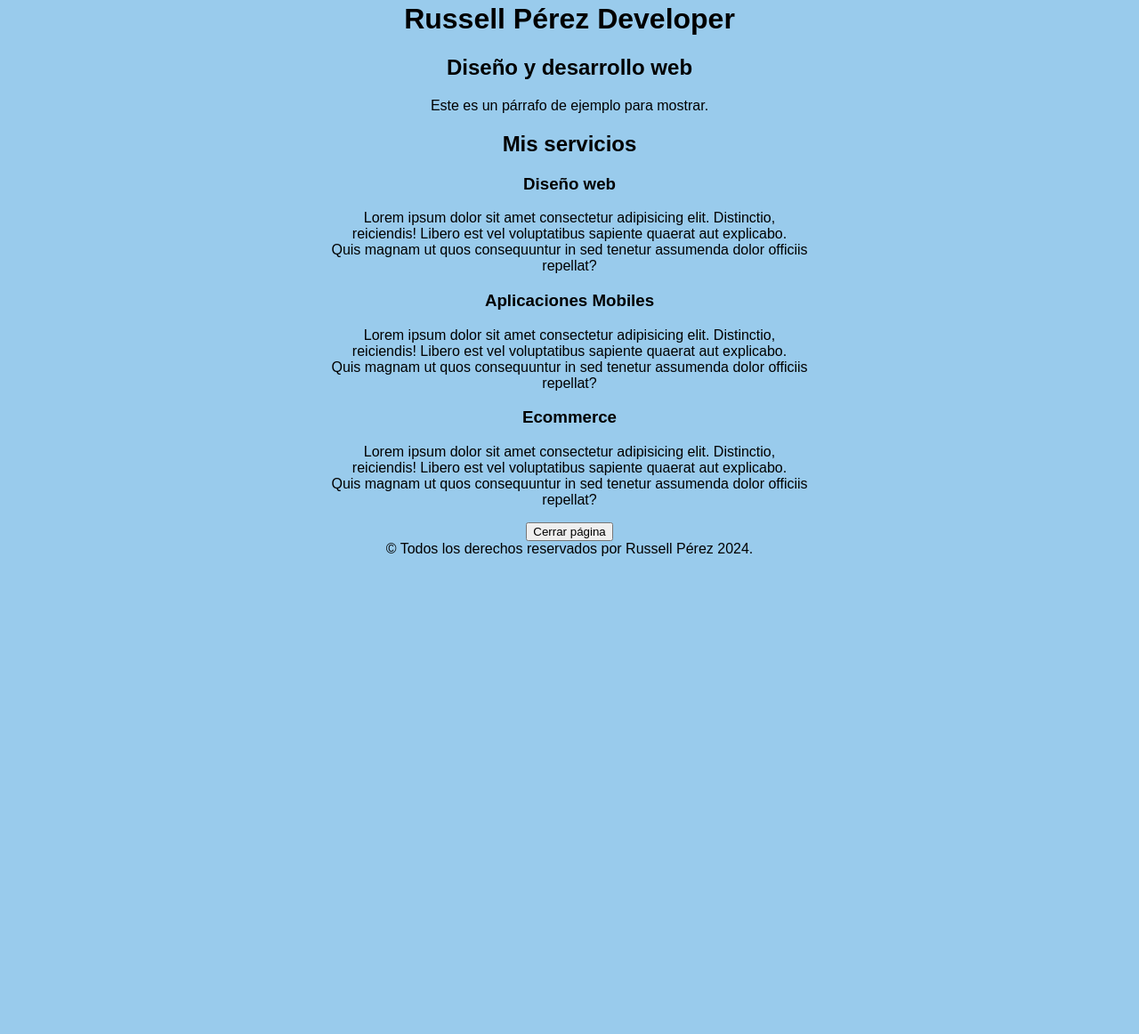
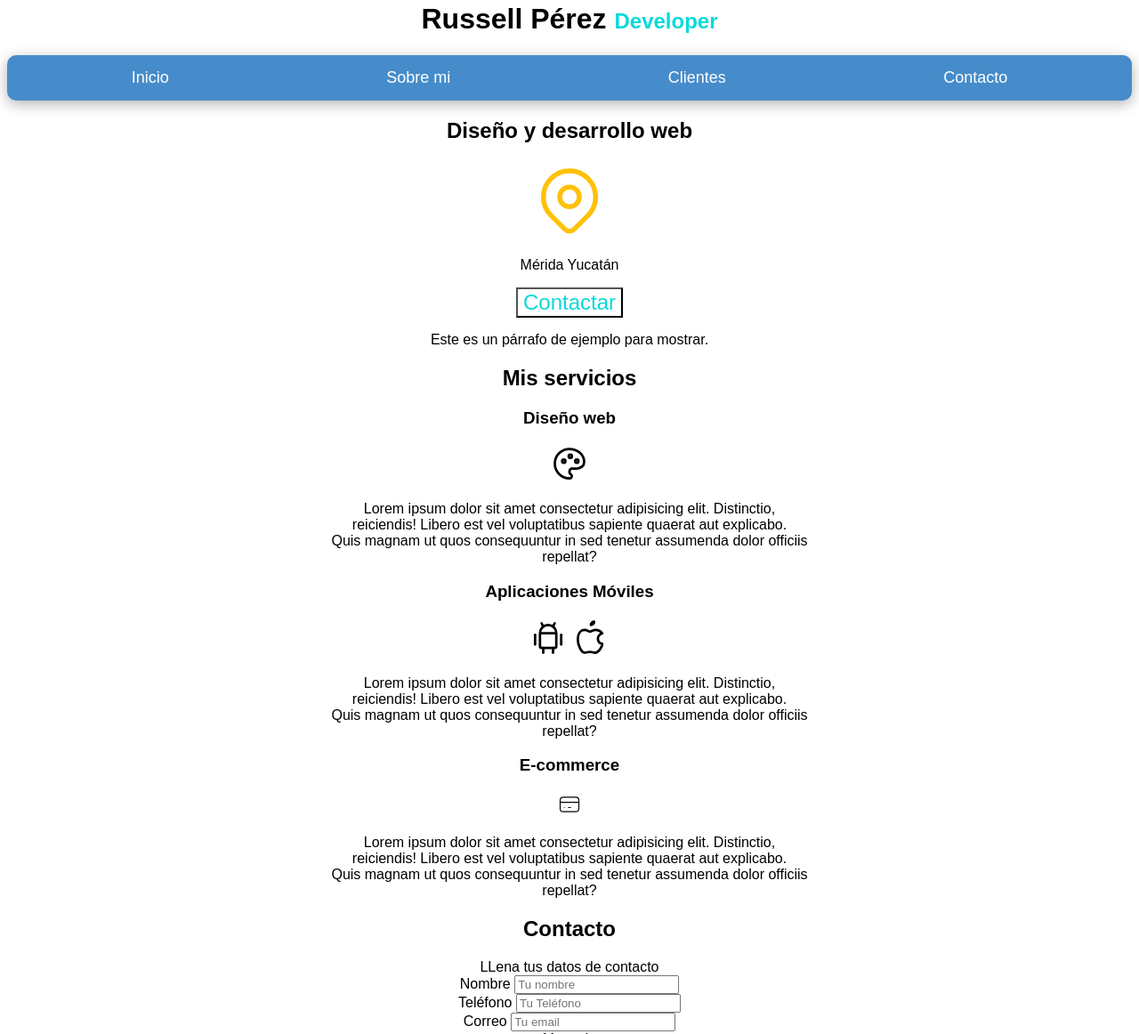
Before and after one commit to B4sal/DeveloperPage, a plain HTML site: page index.html in a window 1280 px wide. Shown: the part 18-1180 px from the top of the page at 89% size. Before the commit the page ends 800 px from the top, so only its background shows below. Drawn offline with Linux system fonts and the light colour scheme.

Commit message:
formulario agregado

```diff
--- /dev/null
+++ b/css/styles.css
@@ -0,0 +1,68 @@
+/* titulo russell perez dev */
+.titulo {
+    text-align: center;
+}
+
+.noc {
+    color: rgb(10, 217, 217);
+    font-size: 1.5rem;
+}
+
+.contactar
+{
+    text-align: center;
+    font-size: 1.5rem;
+    color: rgb(10, 217, 217);
+    background-color: white;
+}
+/* titulos pagina */
+h2 {
+    text-align: center;
+}
+/*subtitulos de mi pagina de servivios xd*/
+h3 {
+    text-align: cenrter;
+}
+
+/* textos */
+p {
+    text-align: center;
+}
+
+body {
+    font-family: Arial, sans-serif;
+    background-color: rgb(255, 255, 255);
+
+    text-align: center;
+}
+
+.container {
+    text-align: center;
+}
+
+nav {
+    text-align: center;
+    background-color: rgba(24, 112, 189, 0.8);
+    padding: 15px;
+    width: auto;
+    margin: 20px auto;
+    box-shadow: 0 4px 15px rgba(0, 0, 0, 0.3);
+    border-radius: 10px;
+    transition: background-color 0.3s ease, box-shadow 0.3s ease;
+}
+
+nav:hover {
+    background-color: rgba(24, 112, 189, 1);
+}
+
+nav a {
+    color: white;
+    text-decoration: none;
+    margin: 0 120px;
+    font-size: 18px;
+    transition: color 0.3s ease;
+}
+
+nav a:hover {
+    color: #ffeb3b;
+}
--- a/index.html
+++ b/index.html
@@ -1,53 +1,215 @@
 <!DOCTYPE html>
 <html lang="es">
   <head>
-    <meta charset="UTF-8">
-    <meta name="viewport" content="width=device-width, initial-scale=1.0">
+    <meta charset="UTF-8" />
+    <meta name="viewport" content="width=device-width, initial-scale=1.0" />
     <title>Developer Page</title>
-    <link rel="stylesheet" href="styles.css">
-    <link rel="icon" type="image/png" sizes="16x16" href="https://cdn.icon-icons.com/icons2/2787/PNG/512/black_cat_icon_177458.png"/>    <script>
+    <link rel="stylesheet" href="css/styles.css" />
+    <link
+      rel="icon"
+      type="image/png"
+      sizes="16x16"
+      href="https://cdn.icon-icons.com/icons2/2787/PNG/512/black_cat_icon_177458.png"
+    />
+    <script>
       function cerrarPagina() {
         window.close();
       }
     </script>
   </head>
   <body>
+    <header>
+      <h1 class="titulo">Russell Pérez <span class="noc"> Developer</span></h1>
+    </header>
+    <!-- comentarios  -->
+    <nav>
+      <a href="#">Inicio</a>
+      <a href="#">Sobre mi</a>
+      <a href="#">Clientes</a>
+      <a href="#">Contacto</a>
+    </nav>
+    <section>
+      <h2>Diseño y desarrollo web</h2>
+      <svg
+        xmlns="http://www.w3.org/2000/svg"
+        class="icon icon-tabler icon-tabler-map-pin"
+        width="88"
+        height="88"
+        viewBox="0 0 24 24"
+        stroke-width="1.5"
+        stroke="#ffc107"
+        fill="none"
+        stroke-linecap="round"
+        stroke-linejoin="round"
+      >
+        <path stroke="none" d="M0 0h24v24H0z" fill="none" />
+        <path d="M9 11a3 3 0 1 0 6 0a3 3 0 0 0 -6 0" />
+        <path
+          d="M17.657 16.657l-4.243 4.243a2 2 0 0 1 -2.827 0l-4.244 -4.243a8 8 0 1 1 11.314 0z"
+        />
+      </svg>
+      <p>Mérida Yucatán</p>
+      <button class ="contactar" onclick="cerrarPagina()">Contactar</button>
+
+    </section>
     <div class="container">
-        <h1>Russell Pérez Developer</h1>
-        <h2>Diseño y desarrollo web</h2>
       <p>Este es un párrafo de ejemplo para mostrar.</p>
       <h2>Mis servicios</h2>
       <section class="servicios">
-            <div class="servicio">
+        <section class="servicio">
           <h3>Diseño web</h3>
+          <svg
+            xmlns="http://www.w3.org/2000/svg"
+            class="icon icon-tabler icon-tabler-palette"
+            width="44"
+            height="44"
+            viewBox="0 0 24 24"
+            stroke-width="1.5"
+            stroke="#000000"
+            fill="none"
+            stroke-linecap="round"
+            stroke-linejoin="round"
+          >
+            <path stroke="none" d="M0 0h24v24H0z" fill="none" />
+            <path
+              d="M12 21a9 9 0 0 1 0 -18c4.97 0 9 3.582 9 8c0 1.06 -.474 2.078 -1.318 2.828c-.844 .75 -1.989 1.172 -3.182 1.172h-2.5a2 2 0 0 0 -1 3.75a1.3 1.3 0 0 1 -1 2.25"
+            />
+            <path d="M8.5 10.5m-1 0a1 1 0 1 0 2 0a1 1 0 1 0 -2 0" />
+            <path d="M12.5 7.5m-1 0a1 1 0 1 0 2 0a1 1 0 1 0 -2 0" />
+            <path d="M16.5 10.5m-1 0a1 1 0 1 0 2 0a1 1 0 1 0 -2 0" />
+          </svg>
           <p>
-                    Lorem ipsum dolor sit amet consectetur adipisicing elit. Distinctio, <br>
-                    reiciendis! Libero est vel voluptatibus sapiente quaerat aut explicabo.<br>
-                    Quis magnam ut quos consequuntur in sed tenetur assumenda dolor officiis<br>
-                    repellat?<br>
+            Lorem ipsum dolor sit amet consectetur adipisicing elit. Distinctio,
+            <br />
+            reiciendis! Libero est vel voluptatibus sapiente quaerat aut
+            explicabo.<br />
+            Quis magnam ut quos consequuntur in sed tenetur assumenda dolor
+            officiis<br />
+            repellat?<br />
           </p>
+        </section>
+        <section class="servicio">
+          <h3>Aplicaciones Móviles</h3>
+          <svg
+            xmlns="http://www.w3.org/2000/svg"
+            class="icon icon-tabler icon-tabler-brand-android"
+            width="44"
+            height="44"
+            viewBox="0 0 24 24"
+            stroke-width="1.5"
+            stroke="#000000"
+            fill="none"
+            stroke-linecap="round"
+            stroke-linejoin="round"
+          >
+            <path stroke="none" d="M0 0h24v24H0z" fill="none" />
+            <path d="M4 10l0 6" />
+            <path d="M20 10l0 6" />
+            <path
+              d="M7 9h10v8a1 1 0 0 1 -1 1h-8a1 1 0 0 1 -1 -1v-8a5 5 0 0 1 10 0"
+            />
+            <path d="M8 3l1 2" />
+            <path d="M16 3l-1 2" />
+            <path d="M9 18l0 3" />
+            <path d="M15 18l0 3" />
+          </svg>
+          <svg
+            xmlns="http://www.w3.org/2000/svg"
+            class="icon icon-tabler icon-tabler-brand-apple"
+            width="44"
+            height="44"
+            viewBox="0 0 24 24"
+            stroke-width="1.5"
+            stroke="#000000"
+            fill="none"
+            stroke-linecap="round"
+            stroke-linejoin="round"
+          >
+            <path stroke="none" d="M0 0h24v24H0z" fill="none" />
+            <path
+              d="M8.286 7.008c-3.216 0 -4.286 3.23 -4.286 5.92c0 3.229 2.143 8.072 4.286 8.072c1.165 -.05 1.799 -.538 3.214 -.538c1.406 0 1.607 .538 3.214 .538s4.286 -3.229 4.286 -5.381c-.03 -.011 -2.649 -.434 -2.679 -3.23c-.02 -2.335 2.589 -3.179 2.679 -3.228c-1.096 -1.606 -3.162 -2.113 -3.75 -2.153c-1.535 -.12 -3.032 1.077 -3.75 1.077c-.729 0 -2.036 -1.077 -3.214 -1.077z"
+            />
+            <path d="M12 4a2 2 0 0 0 2 -2a2 2 0 0 0 -2 2" />
+          </svg>
+          <p>
+            Lorem ipsum dolor sit amet consectetur adipisicing elit. Distinctio,
+            <br />
+            reiciendis! Libero est vel voluptatibus sapiente quaerat aut
+            explicabo.<br />
+            Quis magnam ut quos consequuntur in sed tenetur assumenda dolor
+            officiis<br />
+            repellat?<br />
+          </p>
+        </section>
+        <section class="servicio">
+          <h3>E-commerce</h3>
+          <svg
+            xmlns="http://www.w3.org/2000/svg"
+            class="icon icon-tabler icon-tabler-credit-card"
+            width="28"
+            height="28"
+            viewBox="0 0 24 24"
+            stroke-width="1"
+            stroke="#000000"
+            fill="none"
+            stroke-linecap="round"
+            stroke-linejoin="round"
+          >
+            <path stroke="none" d="M0 0h24v24H0z" fill="none" />
+            <path
+              d="M3 5m0 3a3 3 0 0 1 3 -3h12a3 3 0 0 1 3 3v8a3 3 0 0 1 -3 3h-12a3 3 0 0 1 -3 -3z"
+            />
+            <path d="M3 10l18 0" />
+            <path d="M7 15l.01 0" />
+            <path d="M11 15l2 0" />
+          </svg>
+          <p>
+            Lorem ipsum dolor sit amet consectetur adipisicing elit. Distinctio,
+            <br />
+            reiciendis! Libero est vel voluptatibus sapiente quaerat aut
+            explicabo.<br />
+            Quis magnam ut quos consequuntur in sed tenetur assumenda dolor
+            officiis<br />
+            repellat?<br />
+          </p>
+        </section>
+      </section>
+
+      <section>
+        <h2>Contacto</h2>
+        <form class="formulario">
+
+            <legend> LLena tus datos de contacto</legend>
+            <div class="contenedor-campos">
+            <div class="campo">
+                <label>Nombre</label>
+                <input class="input-text" type="text" placeholder="Tu nombre">
             </div>
-            <div class="servicio">
-                <h3>Aplicaciones Mobiles</h3>
-                <p>
-                    Lorem ipsum dolor sit amet consectetur adipisicing elit. Distinctio, <br>
-                    reiciendis! Libero est vel voluptatibus sapiente quaerat aut explicabo.<br>
-                    Quis magnam ut quos consequuntur in sed tenetur assumenda dolor officiis<br>
-                    repellat?<br>
-                </p>
+
+            <div class="campo">
+                <label> Teléfono</label>
+                <input class="input-text" type="tel" placeholder="Tu Teléfono">
             </div>
-            <div class="servicio">
-                <h3>Ecommerce</h3>
-                <p>
-                    Lorem ipsum dolor sit amet consectetur adipisicing elit. Distinctio, <br>
-                    reiciendis! Libero est vel voluptatibus sapiente quaerat aut explicabo.<br>
-                    Quis magnam ut quos consequuntur in sed tenetur assumenda dolor officiis<br>
-                    repellat?<br>
-                </p>
+            <div class="campo">
+                <label>Correo</label>
+                <input class="input-text" type="email" placeholder="Tu email">
             </div>
+            <div class="campo">
+                <label>Mensaje</label><br>
+                <textarea name="" id="" cols="40" rows="10" placeholder="Escribe tu mensaje aquí..."></textarea>
+            </div>
+        </div> <!---contendor de campos--->
+            <div class="alinear-derecha flex">
+                <input class="boton " type="submit" value="Enviar">
+            </div>
+        </form>
+
     </section>
-        <button onclick="cerrarPagina()">Cerrar página</button>
-        <footer>© Todos los derechos reservados por Russell Pérez 2024.</footer>
+
     </div>
+
+    <footer>
+      <p>© Todos los derechos reservados por Russell Pérez 2024.</p>
+    </footer>
   </body>
 </html>
--- a/styles.css
+++ /dev/null
@@ -1,22 +0,0 @@
-h1 {
-    text-align: center;
-}
-
-h2 {
-    text-align: center;
-}
-
-p {
-    text-align: center;
-}
-
-body {
-    font-family: Arial, sans-serif;
-    background-color: rgb(153, 203, 236);
-
-    text-align: center;
-}
-
-.container {
-    text-align: center;
-}
```
Lines whose indentation alone changed are shown as unchanged.
